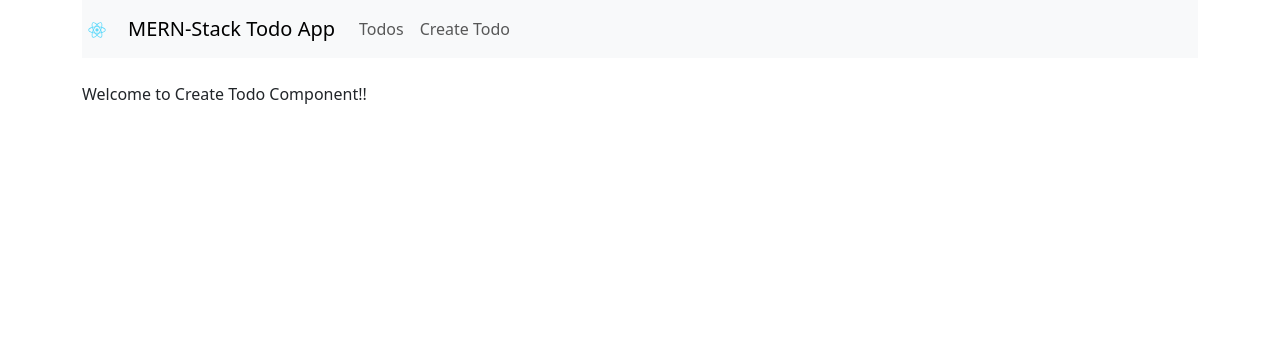
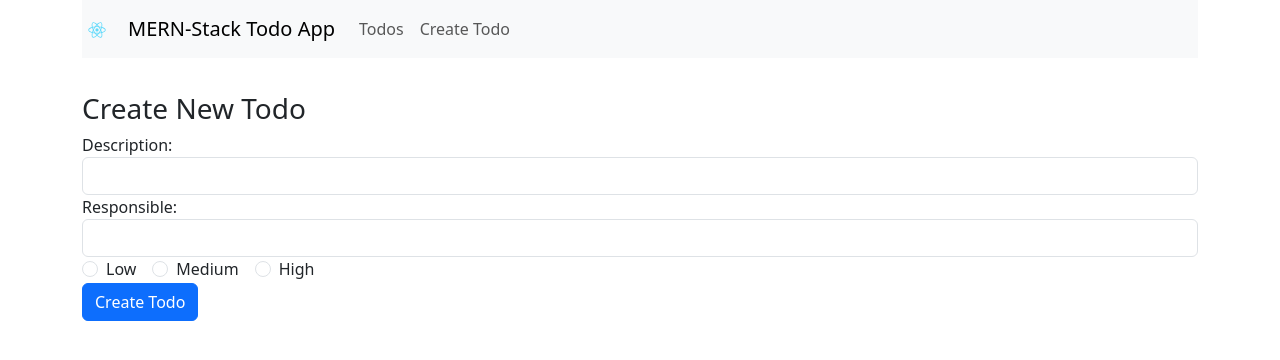
Before and after one commit to jarvitum/to-do-app, a React (Create React App) app in the folder mern-todo-app/: page /create in a window 1280 px wide. Shown: the top 360 px of the page. Built offline with nearby package versions, Linux system fonts and the light colour scheme; the HTML template or start-up script is replaced by a standard one.

Commit message:
Update create-todo.component.js

```diff
--- a/mern-todo-app/src/components/create-todo.component.js
+++ b/mern-todo-app/src/components/create-todo.component.js
@@ -2,10 +2,118 @@
 import React, { Component } from 'react';
 
 export default class CreateTodo extends Component {
-    render() {
+    constructor(props) {
+        super(props);
+
+        this.state = {
+            todo_description: '',
+            todo_responsible: '',
+            todo_priority: '',
+            todo_completed: false
+        }
+
+        this.onChangeTodoDescription = this.onChangeTodoDescription.bind(this);
+        this.onChangeTodoResponsible = this.onChangeTodoResponsible.bind(this);
+        this.onChangeTodoPriority = this.onChangeTodoPriority.bind(this);
+        this.onSubmit = this.onSubmit.bind(this);
+    }
+
+    onChangeTodoDescription(e) {
+        this.setState({
+            todo_description: e.target.value
+        });
+    }
+
+    onChangeTodoResponsible(e) {
+        this.setState({
+            todo_responsible: e.target.value
+        });
+    }
+
+    onChangeTodoPriority(e) {
+        this.setState({
+            todo_priority: e.target.value
+        });
+    }
+
+    onSubmit(e) {
+        e.preventDefault();
+
+        console.log(`Form submitted:`);
+        console.log(`Todo Description: ${this.state.todo_description}`);
+        console.log(`Todo Responsible: ${this.state.todo_responsible}`);
+        console.log(`Todo Priority: ${this.state.todo_priority}`);
+
+        this.setState({
+            todo_description: '',
+            todo_responsible: '',
+            todo_priority: '',
+            todo_completed: false
+        })
+    }
+
+       render() {
         return (
-            <div>
-                <p>Welcome to Create Todo Component!!</p>
+            <div style={{marginTop: 10}}>
+                <h3>Create New Todo</h3>
+                <form onSubmit={this.onSubmit}>
+                    <div className="form-group">
+                        <label>Description: </label>
+                        <input  type="text"
+                                className="form-control"
+                                value={this.state.todo_description}
+                                onChange={this.onChangeTodoDescription}
+                                />
+                    </div>
+                    <div className="form-group">
+                        <label>Responsible: </label>
+                        <input
+                                type="text"
+                                className="form-control"
+                                value={this.state.todo_responsible}
+                                onChange={this.onChangeTodoResponsible}
+                                />
+                    </div>
+                    <div className="form-group">
+                        <div className="form-check form-check-inline">
+                            <input  className="form-check-input"
+                                    type="radio"
+                                    name="priorityOptions"
+                                    id="priorityLow"
+                                    value="Low"
+                                    checked={this.state.todo_priority==='Low'}
+                                    onChange={this.onChangeTodoPriority}
+                                    />
+                            <label className="form-check-label">Low</label>
+                        </div>
+                        <div className="form-check form-check-inline">
+                            <input  className="form-check-input"
+                                    type="radio"
+                                    name="priorityOptions"
+                                    id="priorityMedium"
+                                    value="Medium"
+                                    checked={this.state.todo_priority==='Medium'}
+                                    onChange={this.onChangeTodoPriority}
+                                    />
+                            <label className="form-check-label">Medium</label>
+                        </div>
+                        <div className="form-check form-check-inline">
+                            <input  className="form-check-input"
+                                    type="radio"
+                                    name="priorityOptions"
+                                    id="priorityHigh"
+                                    value="High"
+                                    checked={this.state.todo_priority==='High'}
+                                    onChange={this.onChangeTodoPriority}
+                                    />
+                            <label className="form-check-label">High</label>
+                        </div>
+                    </div>
+
+                    <div className="form-group">
+                        <input type="submit" value="Create Todo" className="btn btn-primary" />
+                    </div>
+                </form>
             </div>
         )
     }
```
